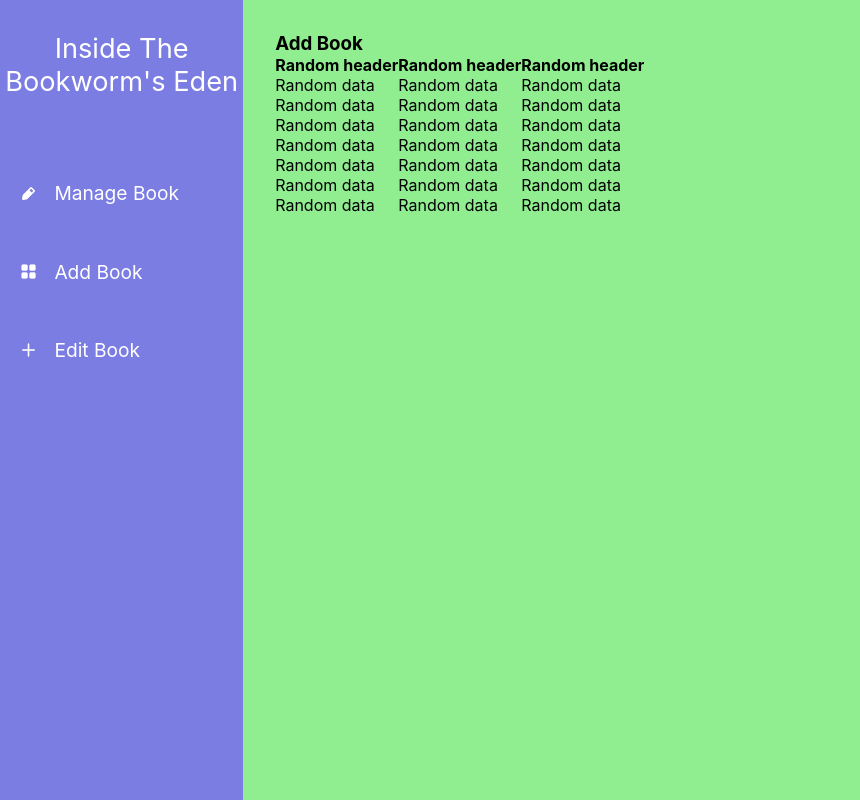
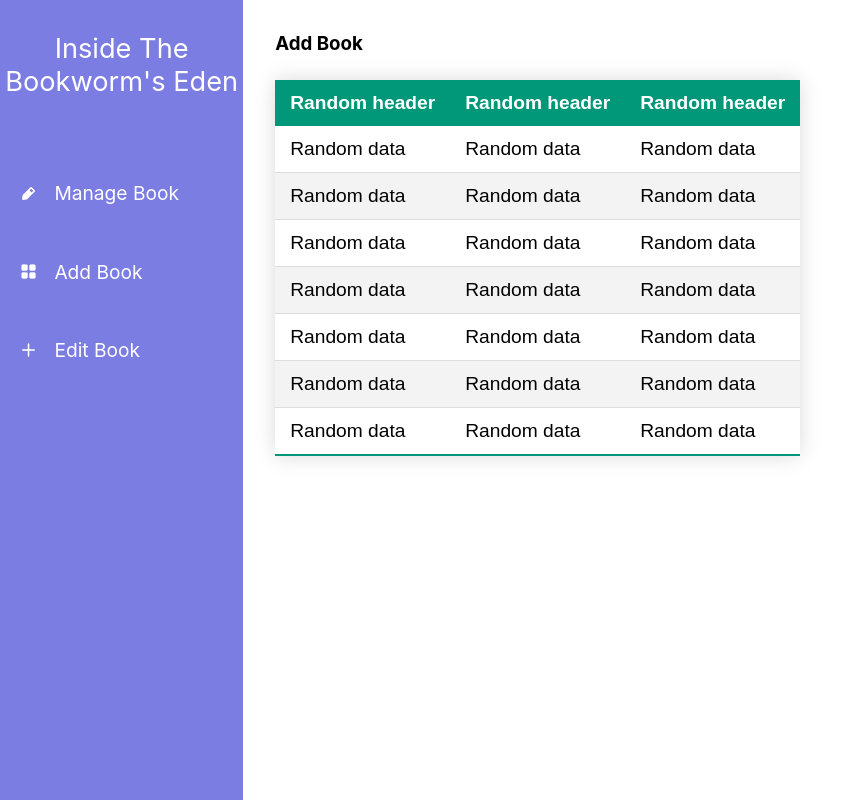
Before and after one commit to umarfchy/bookworms-eden-client, a React (Create React App) app: page / in a window 1280 px wide. Shown: the whole page, without its empty margins (0-860 px from the left). Built offline with nearby package versions, Linux system fonts and the light colour scheme.

Commit message:
table formatting

```diff
--- a/src/components/AdminArea/AdminArea.css
+++ b/src/components/AdminArea/AdminArea.css
@@ -43,7 +43,6 @@
 }
 
 .rightShowcase{
-    background: lightgreen;
     width: 80vw;
     padding: 2rem;
 
--- a/src/components/ManageBooks/ManageBooks.css
+++ b/src/components/ManageBooks/ManageBooks.css
@@ -0,0 +1,36 @@
+.styled-table {
+    border-collapse: collapse;
+    margin: 25px 0;
+    font-size: 1.2rem;
+    font-family: sans-serif;
+    min-width: 400px;
+    box-shadow: 0 0 20px rgba(0, 0, 0, 0.15);
+}
+
+.styled-table thead tr {
+    background-color: #009879;
+    color: #ffffff;
+    text-align: left;
+}
+
+.styled-table th,
+.styled-table td {
+    padding: 12px 15px;
+}
+
+.styled-table tbody tr {
+    border-bottom: 1px solid #dddddd;
+}
+
+.styled-table tbody tr:nth-of-type(even) {
+    background-color: #f3f3f3;
+}
+
+.styled-table tbody tr:last-of-type {
+    border-bottom: 2px solid #009879;
+}
+
+.styled-table tbody tr.active-row {
+    font-weight: bold;
+    color: #009879;
+}
--- a/src/components/ManageBooks/ManageBooks.js
+++ b/src/components/ManageBooks/ManageBooks.js
@@ -5,11 +5,16 @@
     return (
         <div>
             <h3>Add Book</h3>
+            <table className="styled-table">
+
+                <thead>
                 <tr>
                     <th>Random header</th>
                     <th>Random header</th>
                     <th>Random header</th>
                 </tr>
+                </thead>
+                <tbody>
                 <tr>
                     <td>Random data </td>
                     <td>Random data</td>
@@ -45,6 +50,8 @@
                     <td>Random data</td>
                     <td>Random data</td>
                 </tr>
+                </tbody>
+            </table>
         </div>
     );
 };
```
Lines whose indentation alone changed are shown as unchanged.
